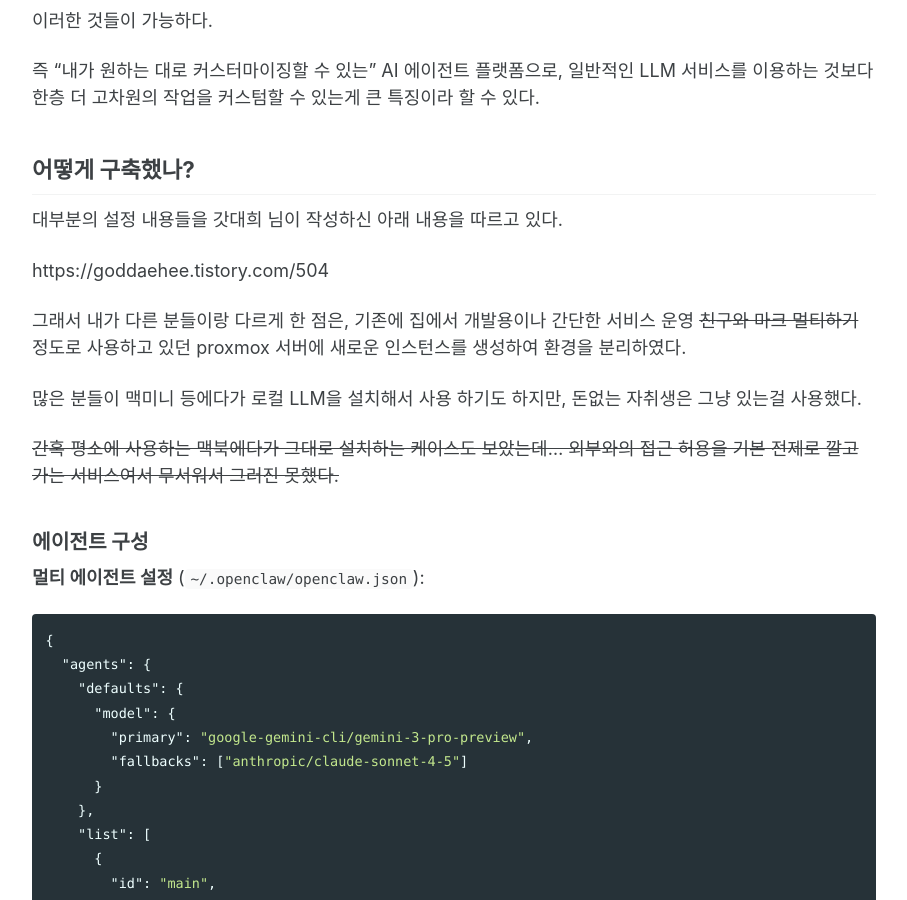
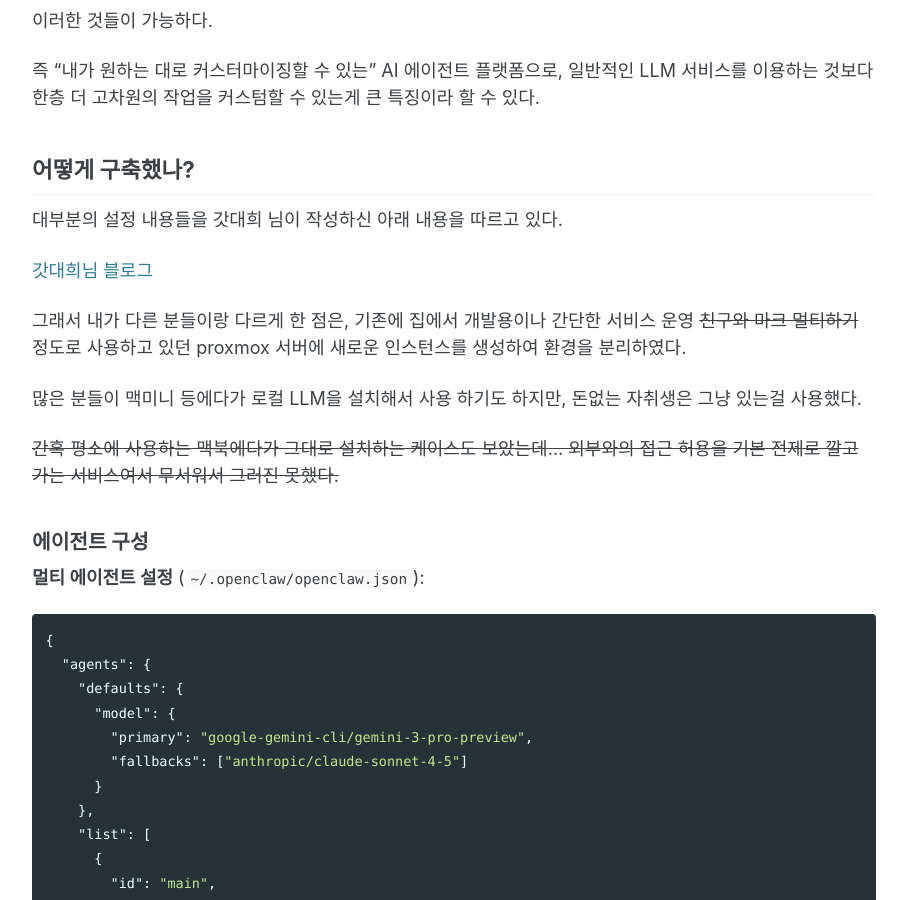
Before and after one commit to fotoner/fotoner.github.io, a Jekyll site: the page built from _posts/LLM/2026-02-01-openclaw-setup.md, in a window 1280 px wide and 900 px high, scrolled down 1674 px. Shown: the whole window, without its empty margins (186-1093 px from the left). Built offline with Jekyll 4.4.1, drawn with Linux system fonts in a browser that asks for light colours; cached includes are drawn as plain includes; comment, search, counter and statistics services are not loaded; some of the changed text lies outside the part shown.

Commit message:
📝 README.md 추가

```diff
--- a/_posts/LLM/2026-02-01-openclaw-setup.md
+++ b/_posts/LLM/2026-02-01-openclaw-setup.md
@@ -49,7 +49,7 @@ tags:
 
 대부분의 설정 내용들을 갓대희 님이 작성하신 아래 내용을 따르고 있다.
 
-https://goddaehee.tistory.com/504
+[갓대희님 블로그](https://goddaehee.tistory.com/504)
 
 그래서 내가 다른 분들이랑 다르게 한 점은, 기존에 집에서 개발용이나 간단한 서비스 운영 ~~친구와 마크 멀티하기~~ 정도로 사용하고 있던 proxmox 서버에 새로운 인스턴스를 생성하여 환경을 분리하였다.
 
```
Also changed, not shown: other parts of _posts/LLM/2026-02-01-openclaw-setup.md (+1 -1 lines), README.md (added).
